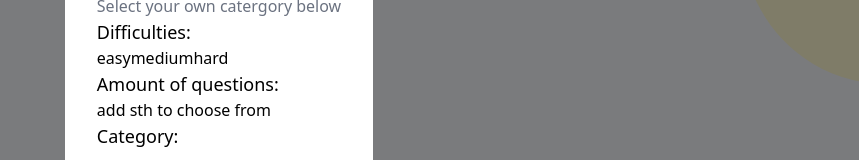
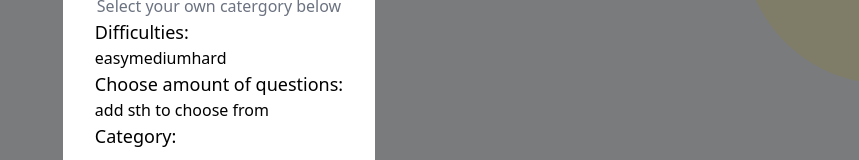
Before and after one commit to toppyc4/Quzzical-2.0, a React (Vite) app: page / in a window 1280 px wide. Both pictures are taken after a click on the button "Start quiz". Shown: the part 170-330 px from the top of the page, without its empty margins (421-1280 px from the left). Built offline with nearby package versions, Linux system fonts and the light colour scheme; no server answers.

Commit message:
now I have a perfectly fit Modal that can be scroll, yay

```diff
--- a/src/components/Modal/Modal.jsx
+++ b/src/components/Modal/Modal.jsx
@@ -2,7 +2,7 @@ import React from "react"
 
 export const Modal = ({ children }) => {
   return (
-    <div className='absolute m-auto bg-white h-full lg:max-h-[600px] max-w-[500px] z-50 p-8'>
+    <div className='absolute m-auto bg-white h-full lg:max-h-[600px] max-w-[500px] z-50 p-8 rounded-md overflow-y-scroll'>
       <div className='felx flex-col justify-between items-center gap-y-8'>
         {children}
       </div>
--- a/src/components/Modal/Portal.jsx
+++ b/src/components/Modal/Portal.jsx
@@ -1,4 +1,4 @@
-import React, { useEffect, useState } from "react"
+import { useEffect, useState } from "react"
 import { createPortal } from "react-dom"
 
 export function Portal({ children, className, el = "div", onClick }) {
--- a/src/features/StartModal.jsx
+++ b/src/features/StartModal.jsx
@@ -59,7 +59,7 @@ export const StartModal = ({ onSelectParams, setQuizzing, onClose }) => {
       </div>
 
       {/* difficulty selector here */}
-      <h3 className='text-lg font-medium'>Difficulties:</h3>
+      <h3 className='text-lg font-medium'>Difficulties: </h3>
       <div>
         <span onClick={() => setParams({ ...params, difficulty: "easy" })}>
           easy
@@ -69,10 +69,10 @@ export const StartModal = ({ onSelectParams, setQuizzing, onClose }) => {
       </div>
 
       {/* maybe add amount of questions here? */}
-      <h3 className='text-lg font-medium'>Amount of questions:</h3>
+      <h3 className='text-lg font-medium'>Choose amount of questions: </h3>
       <p>add sth to choose from</p>
 
-      <h3 className='text-lg font-medium'>Category:</h3>
+      <h3 className='text-lg font-medium'>Category: </h3>
       <div className='flex gap-2 flex-wrap mt-4'>
         {categories ? (
           categories
```
